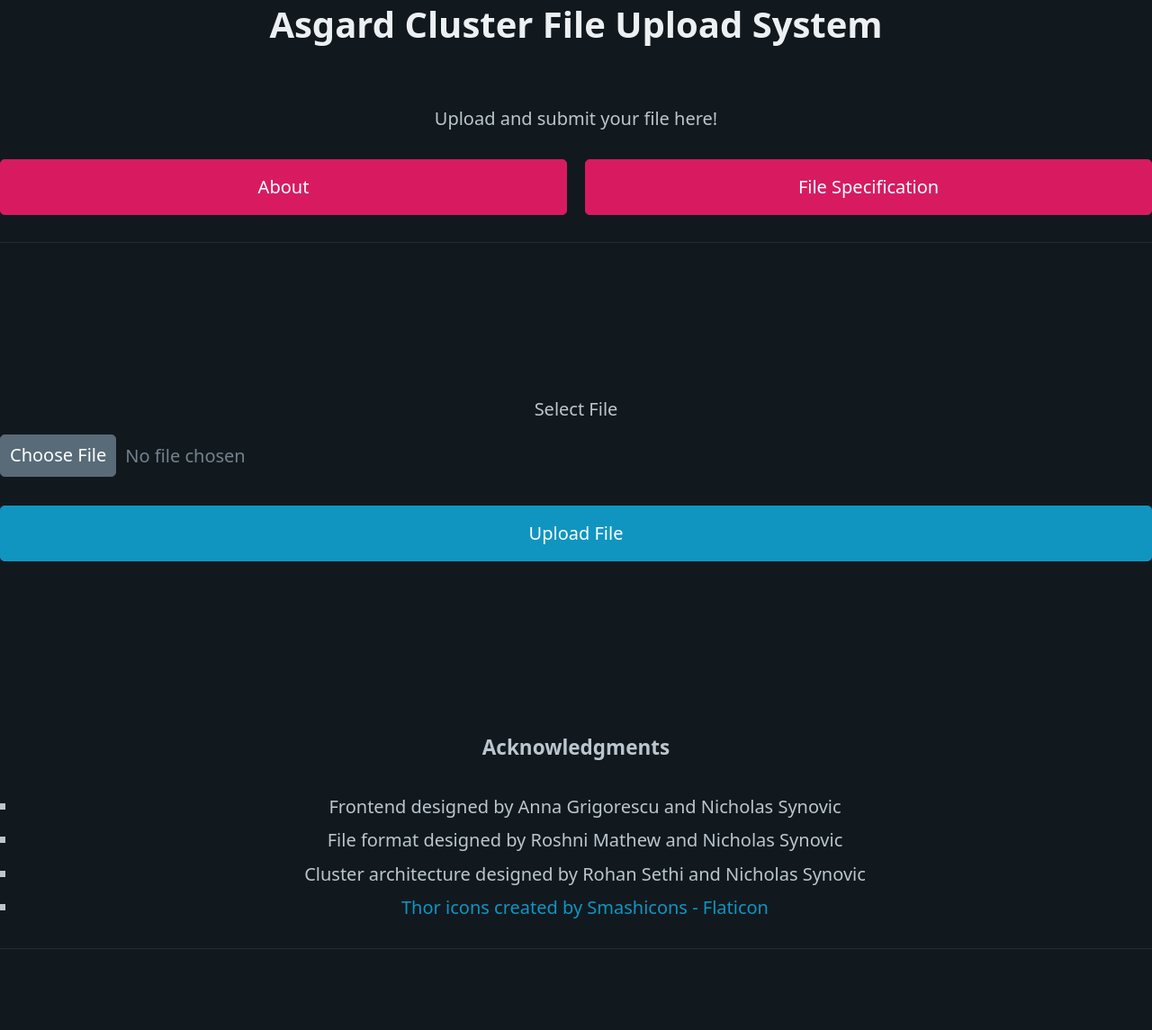
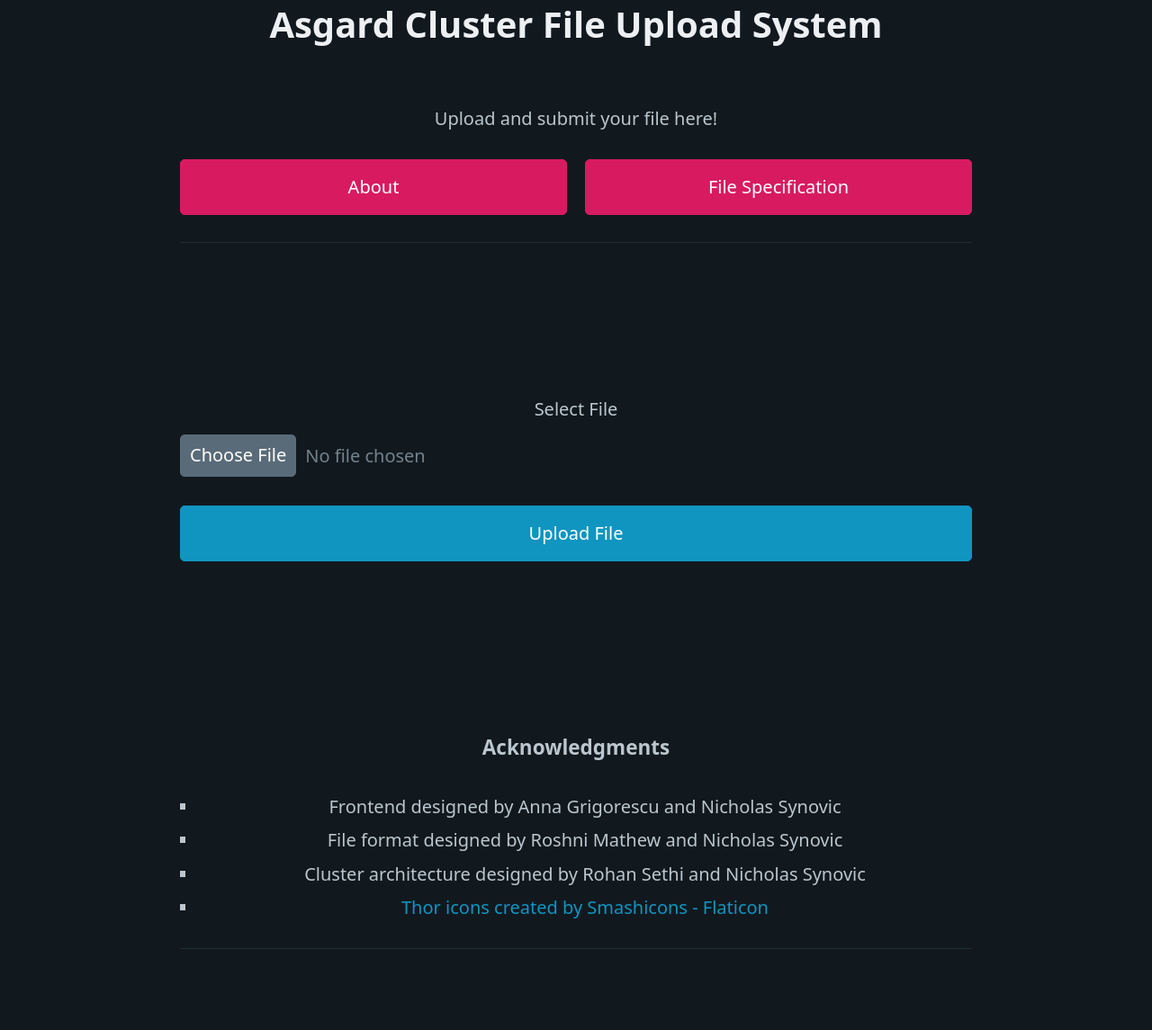
Before and after one commit to yuxin0818/asgard, a Flask app: page / in a window 1280 px wide. Shown: the part 595-1740 px from the top of the page at 90% size. Run offline with Flask 2, Linux system fonts and the light colour scheme.

Commit message:
Add margin to the left and right side of frontend

```diff
--- a/app/static/style.css
+++ b/app/static/style.css
@@ -1,6 +1,8 @@
 html,
 body {
     max-width: 100%;
+    margin-left: 10em;
+    margin-right: 10em;
     overflow-x: hidden;
     text-align: center;
 }
```
Also changed, not shown: 1 other file.
